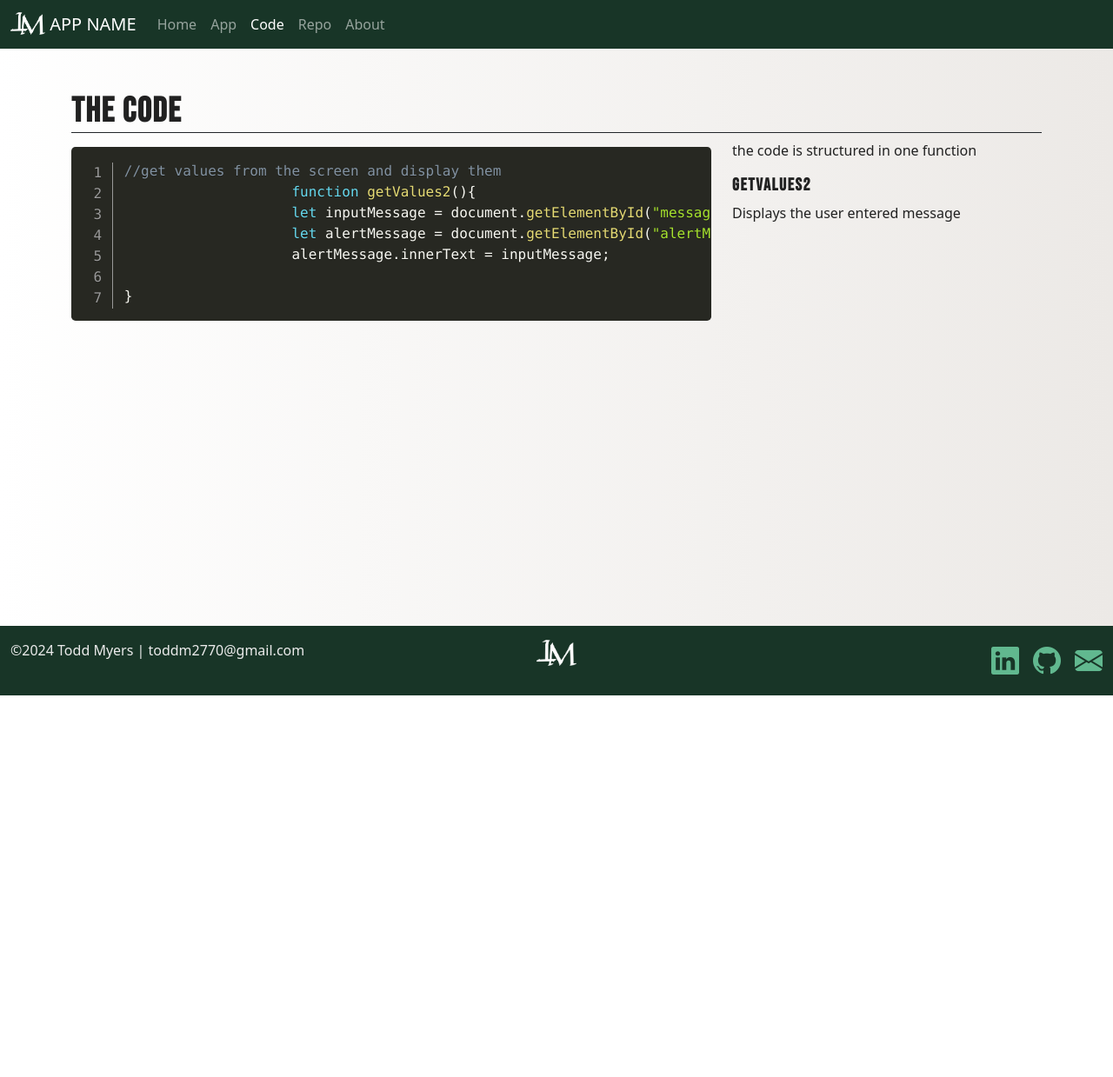
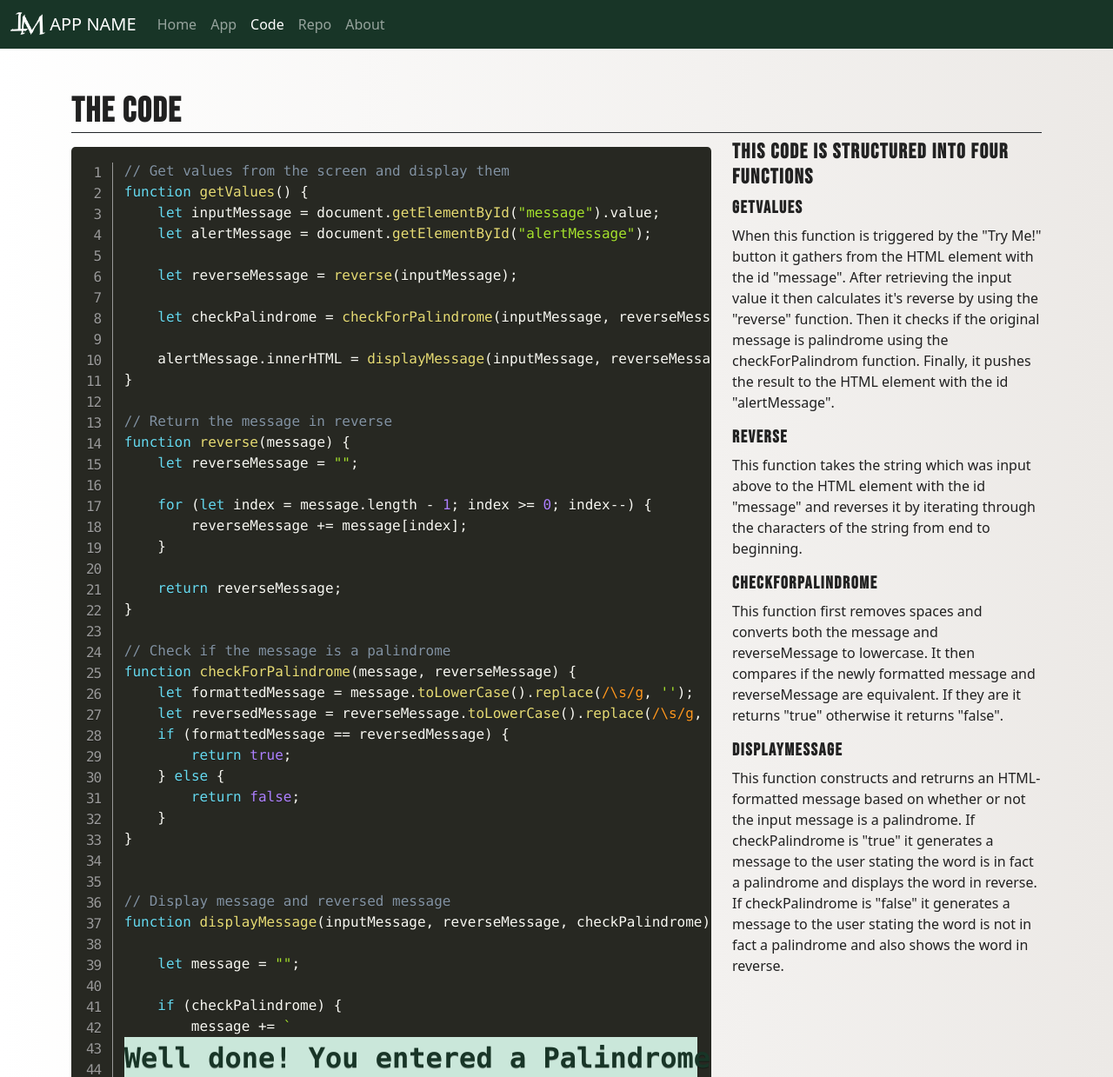
Before and after one commit to toddm2770/palindrome, a plain HTML site: page code.html in a window 1280 px wide. Shown: the top 1239 px of the page at 87% size. Before the commit the page ends 800 px from the top, so only its background shows below. Drawn offline with nearby package versions, Linux system fonts and the light colour scheme.

Commit message:
added code to code page and information about the code as well

```diff
--- a/code.html
+++ b/code.html
@@ -80,20 +80,80 @@
               <div class="col-12 col-lg-8">
                 <pre class="line-numbers">
                   <code class="language-javascript">
-                    //get values from the screen and display them
-                    function getValues2(){
-                    let inputMessage = document.getElementById("message").value;
-                    let alertMessage = document.getElementById("alertMessage");
-                    alertMessage.innerText = inputMessage;
+                    // Get values from the screen and display them
+                    function getValues() {
+                        let inputMessage = document.getElementById("message").value;
+                        let alertMessage = document.getElementById("alertMessage");
 
-}
+                        let reverseMessage = reverse(inputMessage);
+
+                        let checkPalindrome = checkForPalindrome(inputMessage, reverseMessage);
+
+                        alertMessage.innerHTML = displayMessage(inputMessage, reverseMessage, checkPalindrome);
+                    }
+
+                    // Return the message in reverse
+                    function reverse(message) {
+                        let reverseMessage = "";
+
+                        for (let index = message.length - 1; index >= 0; index--) {
+                            reverseMessage += message[index];
+                        }
+
+                        return reverseMessage;
+                    }
+
+                    // Check if the message is a palindrome
+                    function checkForPalindrome(message, reverseMessage) {
+                        let formattedMessage = message.toLowerCase().replace(/\s/g, '');
+                        let reversedMessage = reverseMessage.toLowerCase().replace(/\s/g, '');
+                        if (formattedMessage == reversedMessage) {
+                            return true;
+                        } else {
+                            return false;
+                        }
+                    }
+
+
+                    // Display message and reversed message
+                    function displayMessage(inputMessage, reverseMessage, checkPalindrome) {
+
+                        let message = "";
+
+                        if (checkPalindrome) {
+                            message += `<div class = isPal border border-bottom><strong>Well done! You entered a Palindrome!</strong></div><div class = isPal>Your phrase reversed is: <strong>${reverseMessage}</strong></div>`;
+                        } else {
+                            message += `<div class = notPal><strong>Sorry! You did not enter a Palindrome!</strong></div><div class = notPal>Your phrase reversed is: <strong>${reverseMessage}</strong></div>`;
+                        }
+
+                        return message;
+                    }
                   </code>
                 </pre>
               </div>
               <div class="col-12 col-lg-4">
-                <p>the code is structured in one function</p>
-                <h5>getValues2</h5>
-                <p>Displays the user entered message</p>
+                <h4>This code is structured into four functions</h4>
+                <h5>getValues</h5>
+                <p>When this function is triggered by the "Try Me!" button it gathers from the HTML element with the id "message".
+                  After retrieving the input value it then calculates it's reverse by using the "reverse" function. Then it checks
+                  if the original message is palindrome using the checkForPalindrom function. Finally, it pushes the result to the
+                  HTML element with the id "alertMessage".
+                </p>
+                <h5>reverse</h5>
+                <p>This function takes the string which was input above to the HTML element with the id "message" and reverses it
+                  by iterating through the characters of the string from end to beginning.
+                </p>
+                <h5>checkForPalindrome</h5>
+                <p>This function first removes spaces and converts both the message and reverseMessage to lowercase. It then compares
+                  if the newly formatted message and reverseMessage are equivalent. If they are it returns "true" otherwise it returns
+                  "false".
+                </p>
+                <h5>displayMessage</h5>
+                <p>This function constructs and retrurns an HTML-formatted message based on whether or not the input message is a palindrome.
+                  If checkPalindrome is "true" it generates a message to the user stating the word is in fact a palindrome and displays the
+                  word in reverse. If checkPalindrome is "false" it generates a message to the user stating the word is not in fact a palindrome
+                  and also shows the word in reverse.
+                </p>
               </div>
             </div>
         </div>
--- a/js/site.js
+++ b/js/site.js
@@ -35,7 +35,6 @@ function checkForPalindrome(message, reverseMessage) {
 
 // Display message and reversed message
 function displayMessage(inputMessage, reverseMessage, checkPalindrome) {
-    // Remove the d-none class from the alert.
 
     let message = "";
 
```
Also changed, not shown: app.html (+4 -3 lines), index.html (+4 -4 lines), img/logos/SagasLogo.png (added).
